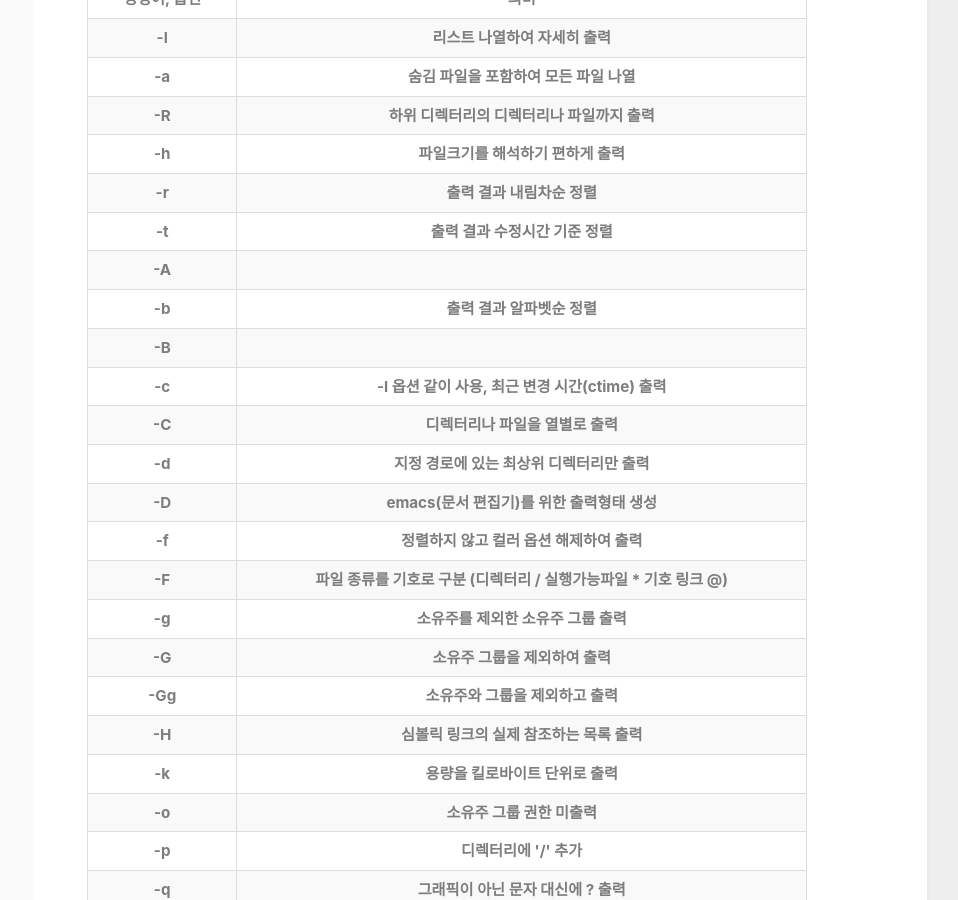
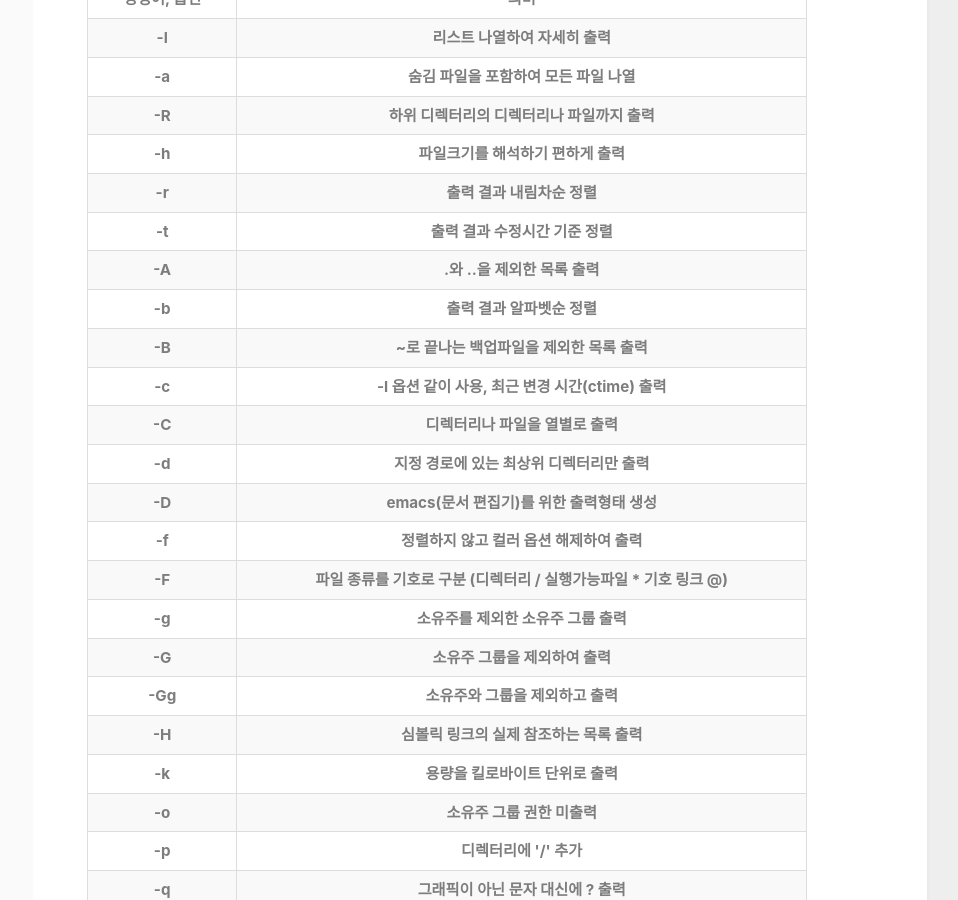
Before and after one commit to hyeesu/hyeesu.github.io, a Jekyll site: the page built from _posts/2022-08-16-linux-03.md, in a window 1280 px wide and 900 px high, scrolled down 1607 px. Shown: the whole window, without its empty margins (313-1271 px from the left). Built offline with Jekyll 4.4.1, drawn with Linux system fonts in a browser that asks for light colours; nearby versions of some CDN libraries.

Commit message:
linux post

```diff
--- a/_posts/2022-08-16-linux-03.md
+++ b/_posts/2022-08-16-linux-03.md
@@ -139,7 +139,7 @@ mysql tomcat oracle
     </tr>
     <tr>
       <th>-A</th>
-      <th></th>
+      <th>.와 ..을 제외한 목록 출력</th>
     </tr>
     <tr>
       <th>-b</th>
@@ -147,7 +147,7 @@ mysql tomcat oracle
     </tr>
     <tr>
       <th>-B</th>
-      <th></th>
+      <th>~로 끝나는 백업파일을 제외한 목록 출력</th>
     </tr>
     <tr>
       <th>-c</th>
```
